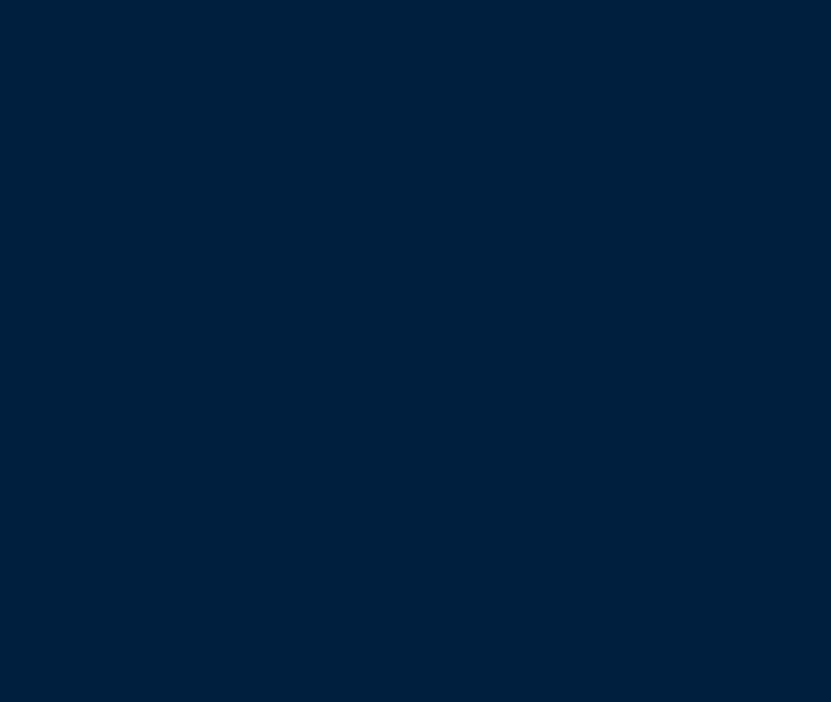
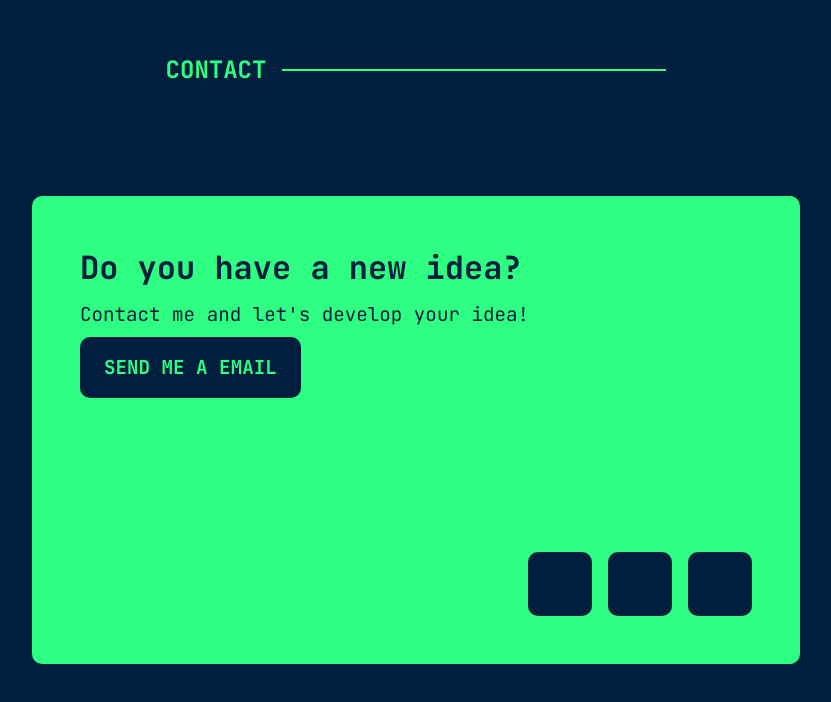
Before and after one commit to julioCoronetti/julioCoronetti.github.io, a React (Vite) app: page / in a window 1280 px wide. Shown: the part 2802-3504 px from the top of the page, without its empty margins (224-1055 px from the left). Before the commit the page ends 2720 px from the top, so only its background shows below. Built offline with nearby package versions, Linux system fonts and the light colour scheme; the HTML template or start-up script is replaced by a standard one.

Commit message:
Add the contact component

```diff
--- a/src/App.tsx
+++ b/src/App.tsx
@@ -6,6 +6,7 @@ import { Header } from "./components/Header";
 import { About } from "./components/About";
 import { Skills } from "./components/Skills";
 import { Projects } from "./components/Projects";
+import { Contact } from "./components/Contact";
 
 import "./index.css"
 
@@ -18,6 +19,7 @@ const App = () => {
       <About />
       <Skills />
       <Projects />
+      <Contact />
     </ThemeProvider>
   )
 }
--- /dev/null
+++ b/src/components/Contact/index.tsx
@@ -0,0 +1,26 @@
+import { ContactArea, ContactContainer, LinksContactArea, TextContactArea, TitleContact } from "./styles";
+
+export const Contact = () => {
+    return (
+        <ContactContainer>
+            <TitleContact>
+                <h1>CONTACT</h1>
+                <hr />
+            </TitleContact>
+
+            <ContactArea>
+                <TextContactArea>
+                    <h3>Do you have a new idea?</h3>
+                    <p>Contact me and let's develop your idea!</p>
+                    <a href="">SEND ME A EMAIL</a>
+                </TextContactArea>
+
+                <LinksContactArea>
+                    <a href=""></a>
+                    <a href=""></a>
+                    <a href=""></a>
+                </LinksContactArea>
+            </ContactArea>
+        </ContactContainer>
+    );
+};
--- /dev/null
+++ b/src/components/Contact/styles.ts
@@ -0,0 +1,85 @@
+import styled from 'styled-components';
+
+export const ContactContainer = styled.div`
+    width: 100%;
+    height: 100vh;
+    margin: 0 auto;
+
+    display: flex;
+    flex-direction: column;
+    align-items: center;
+    justify-content: space-around;
+
+    padding-top: 5rem;
+`;
+
+export const TitleContact = styled.div`
+    width: 50%;
+
+    display: flex;
+    align-items: center;
+    justify-content: center;
+    gap: 1rem;
+
+    font-size: 1.5rem;
+    font-weight: bold;
+
+    color: ${props => props.theme.color["green-500"]};
+
+    hr {
+        width: 60%;
+        border: 1px solid ${props => props.theme.color["green-500"]};
+    }
+`;
+
+export const ContactArea = styled.div`
+    width: 60%;
+    height: 65%;
+
+    background-color: ${props => props.theme.color["green-500"]};
+    border-radius: 10px;
+
+    padding: 3rem;
+
+    display: flex;
+    flex-direction: column;
+    justify-content: space-between;
+`;
+
+export const TextContactArea = styled.div`
+    color: ${props => props.theme.color["blue-dark"]};
+    font-size: 1.2rem;
+    display: flex;
+    flex-direction: column;
+    align-items: flex-start;
+    gap: 0.5rem;
+
+    h3 {
+        font-size: 2rem;
+        font-weight: bold;
+    }
+
+    a {
+        background-color: ${props => props.theme.color["blue-dark"]};
+        color: ${props => props.theme.color["green-500"]};
+        padding: 1rem 1.5rem;
+        border-radius: 10px;
+        font-weight: bold;
+    }
+`;
+
+export const LinksContactArea = styled.div`
+    width: 100%;
+
+    display: flex;
+    justify-content: flex-end;
+    gap: 1rem;
+
+    a {
+        display: flex;
+        width: 4rem;
+        height: 4rem;
+        border-radius: 10px;
+        background-color: ${props => props.theme.color["blue-dark"]};
+    }
+`;
```
